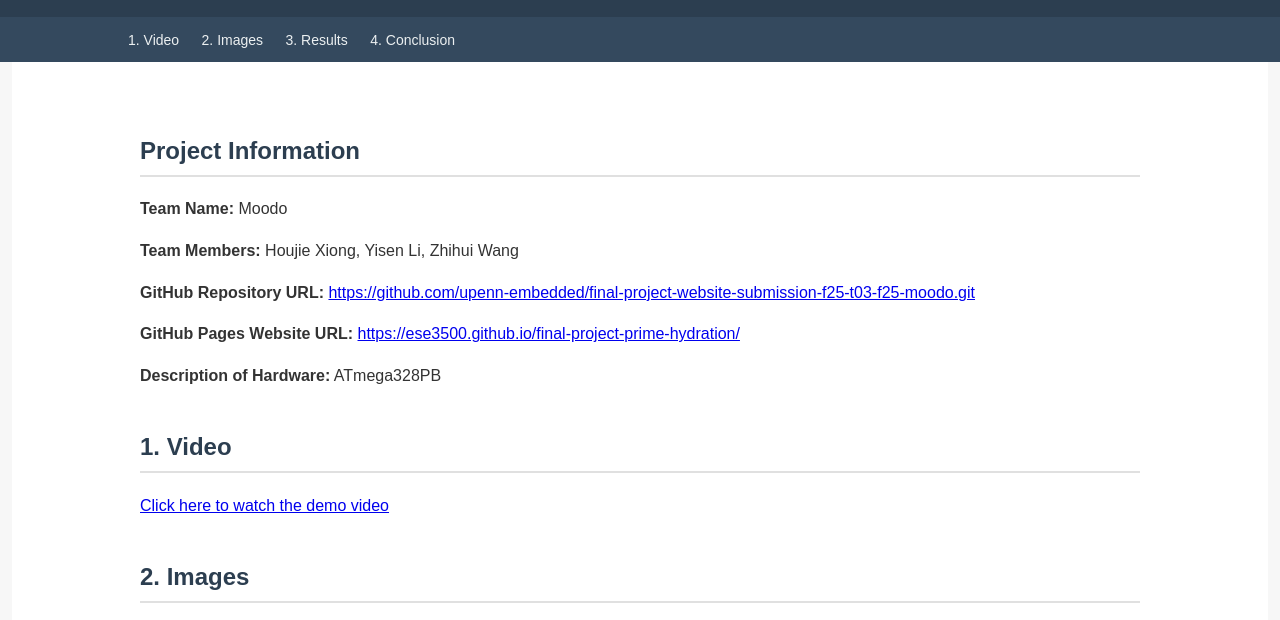
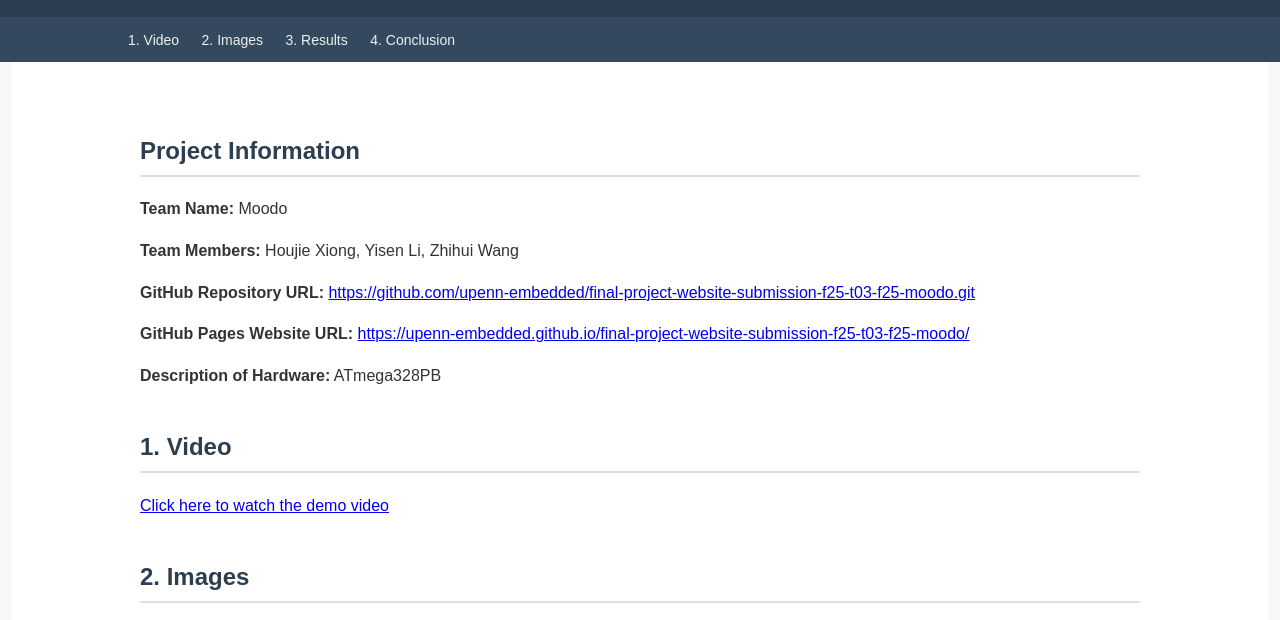
Before and after one commit to upenn-embedded/final-project-website-submission-f25-t03-f25-moodo, a plain HTML site: page docs/index.html in a window 1280 px wide. Shown: the part 102-722 px from the top of the page. Drawn offline with Linux system fonts and the light colour scheme; grey boxes are pictures that could not be loaded.

Commit message:
Update GitHub Pages URL in index.html

```diff
--- a/docs/index.html
+++ b/docs/index.html
@@ -148,8 +148,8 @@
             </a>
         </p>
         <p><strong>GitHub Pages Website URL:</strong>
-            <a href="https://ese3500.github.io/final-project-prime-hydration/" target="_blank">
-                https://ese3500.github.io/final-project-prime-hydration/
+            <a href="https://upenn-embedded.github.io/final-project-website-submission-f25-t03-f25-moodo/" target="_blank">
+                https://upenn-embedded.github.io/final-project-website-submission-f25-t03-f25-moodo/
             </a>
         </p>
         <p><strong>Description of Hardware:</strong> ATmega328PB</p>
```
